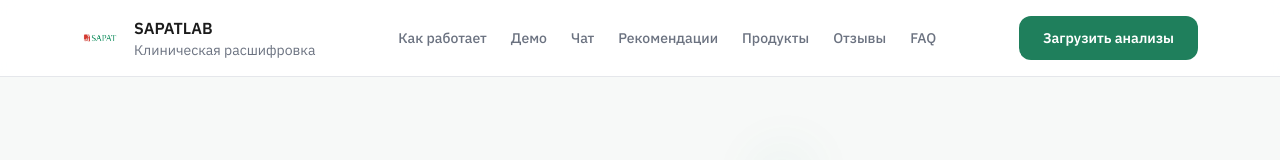
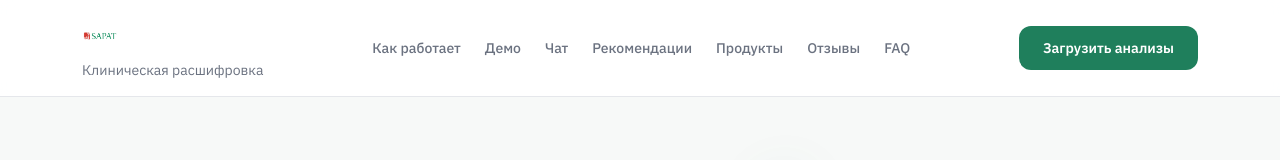
Before and after one commit to balboa16/analyzeAI, a React (Vite) app: page / in a window 1280 px wide. Shown: the top 160 px of the page. Built offline with nearby package versions, Linux system fonts and the light colour scheme.

Commit message:
Replace SAPATLAB text with logo

```diff
--- a/src/sections/Header.jsx
+++ b/src/sections/Header.jsx
@@ -18,14 +18,11 @@ export default function Header() {
   return (
     <header className="sticky top-0 z-50 border-b border-stroke bg-white/90 backdrop-blur">
       <div className="container flex items-center justify-between py-4">
-        <div className="flex items-center gap-4">
+        <div className="flex flex-col gap-1">
           <div className="flex h-10 items-center">
-            <img src={logo} alt="SAPAT" className="h-8 w-auto md:h-9" />
+            <img src={logo} alt="SAPATLAB" className="h-8 w-auto md:h-9" />
           </div>
-          <div className="flex flex-col leading-tight">
-            <p className="text-base font-semibold text-ink">SAPATLAB</p>
-            <p className="text-sm text-muted">Клиническая расшифровка</p>
-          </div>
+          <p className="text-xs text-muted md:text-sm">Клиническая расшифровка</p>
         </div>
         <nav className="hidden items-center gap-6 text-sm font-medium text-muted lg:flex">
           {navItems.map((item) => (
```
